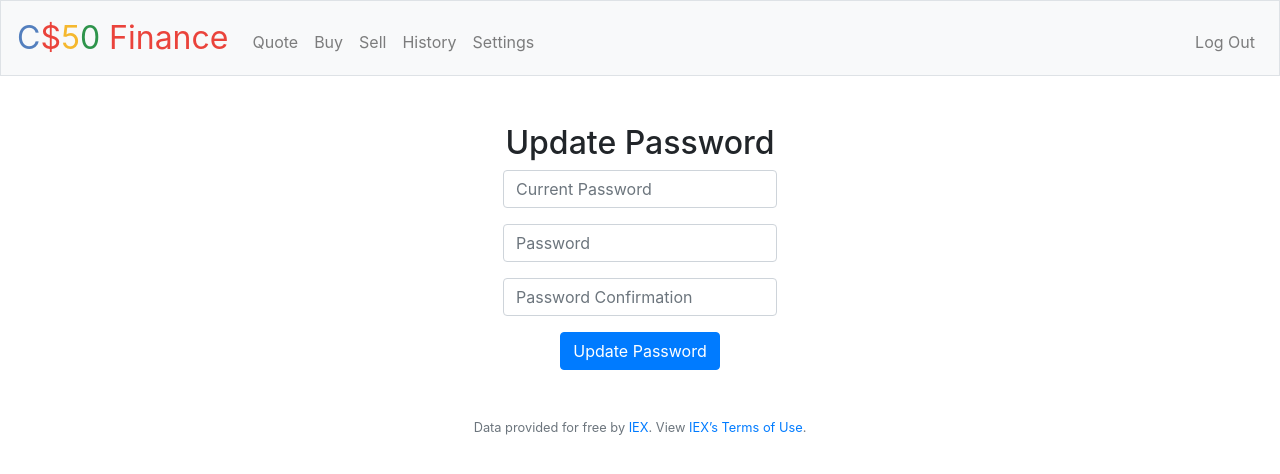
After one commit to murillo-leal/finance, a Flask app: page /settings in a window 1280 px wide. The commit adds this page. Shown: the top 474 px of the page. Run offline with Flask 2, Linux system fonts and the light colour scheme; the visitor is signed in with stand-in values (Sample User, id 1); some libraries are stand-ins or nearby versions.

Commit message:
Refactor models, added password changing

```diff
--- a/application.py
+++ b/application.py
@@ -1,13 +1,14 @@
 import os
 
-from cs50 import SQL
 from flask import Flask, flash, jsonify, redirect, render_template, request, session
 from flask_session import Session
 from tempfile import mkdtemp
 from werkzeug.exceptions import default_exceptions, HTTPException, InternalServerError
-from werkzeug.security import check_password_hash, generate_password_hash
 
 from helpers import apology, login_required, lookup, usd
+
+from models import balances, history as history_db, users, database
+db = database.db
 
 # Configure application
 app = Flask(__name__)
@@ -32,34 +33,6 @@ app.config["SESSION_PERMANENT"] = False
 app.config["SESSION_TYPE"] = "filesystem"
 Session(app)
 
-# Configure CS50 Library to use SQLite database
-db = SQL("sqlite:///finance.db")
-
-# Create table for user balance
-db.execute("""
-CREATE TABLE IF NOT EXISTS 'balances' (
-    'id' INTEGER PRIMARY KEY AUTOINCREMENT NOT NULL,
-    'user_id' INTEGER NOT NULL,
-    'symbol' TEXT NOT NULL,
-    'shares' INTEGER NOT NULL,
-    FOREIGN KEY(user_id) REFERENCES users(id)
-    )
-    """)
-db.execute("CREATE UNIQUE INDEX IF NOT EXISTS unique_balances_user_id_symbol ON balances (user_id, symbol)")
-
-# Create table of user history
-db.execute("""
-CREATE TABLE IF NOT EXISTS 'history' (
-    'id' INTEGER PRIMARY KEY AUTOINCREMENT NOT NULL,
-    'user_id' INTEGER, 'symbol' TEXT,
-    'shares' INTEGER NOT NULL,
-    'price' NUMERIC NOT NULL,
-    'created_at' DATETIME NOT NULL DEFAULT CURRENT_TIMESTAMP,
-    FOREIGN KEY(user_id) REFERENCES users(id)
-    )
-    """)
-db.execute("CREATE UNIQUE INDEX IF NOT EXISTS index_history_user_id ON balances (user_id, symbol)")
-
 # Make sure API key is set
 if not os.environ.get("API_KEY"):
     raise RuntimeError("API_KEY not set")
@@ -70,20 +43,20 @@ if not os.environ.get("API_KEY"):
 def index():
     """Show portfolio of stocks"""
 
-    users = db.execute("SELECT * FROM users WHERE id = ?", session["user_id"])
-    user = users[0]
+    user = users.get_user_by_id(session["user_id"])
 
-    rows = db.execute("SELECT * FROM balances WHERE user_id = ?", user["id"])
-    balances = []
+    rows = balances.get_balences_by_user_id(user["id"])
+
+    stocks = []
     for row in rows:
         balance = row
         stock = lookup(balance["symbol"])
         balance["price"] = stock["price"]
         balance["total"] = stock["price"] * balance["shares"]
         balance["name"] = stock["name"]
-        balances.append(balance)
+        stocks.append(balance)
 
-    return render_template("index.html", cash=user["cash"], stocks=balances, user=user)
+    return render_template("index.html", cash=user["cash"], stocks=stocks, user=user)
 
 
 
@@ -93,7 +66,7 @@ def index():
 @login_required
 def history():
     """Show history of transactions"""
-    history = db.execute("SELECT * FROM history WHERE user_id = ?", session["user_id"])
+    history = history_db.get_history_by_user_id(session["user_id"])
     return render_template("history.html", history=history)
 
 
@@ -115,16 +88,12 @@ def login():
         elif not request.form.get("password"):
             return apology("must provide password", 403)
 
-        # Query database for username
-        rows = db.execute("SELECT * FROM users WHERE username = :username",
-                          username=request.form.get("username"))
-
-        # Ensure username exists and password is correct
-        if len(rows) != 1 or not check_password_hash(rows[0]["hash"], request.form.get("password")):
+        user = users.get_user_by_username_and_password(request.form.get("username"), request.form.get("password"))
+        if not user:
             return apology("invalid username and/or password", 403)
 
         # Remember which user has logged in
-        session["user_id"] = rows[0]["id"]
+        session["user_id"] = user["id"]
 
         # Redirect user to home page
         return redirect("/")
@@ -188,17 +157,56 @@ def register():
         elif confirmation != password:
             return apology("passwords didn't match", 403)
 
-        hashed_password = generate_password_hash(password)
-
-        new_user_id = db.execute("INSERT INTO users (username, hash) VALUES (?, ?)", username, hashed_password)
+        new_user_id = users.register(username, password)
 
         # Remember which user has logged in
+        flash("Registered", "success")
         session["user_id"] = new_user_id
 
         # Redirect user to home page
         return redirect("/")
     else:
         return render_template("register.html")
+
+@app.route("/settings", methods=["GET", "POST"])
+@login_required
+def settings():
+    """Change password"""
+    if request.method == "POST":
+        current_password = request.form.get("current_password")
+        password = request.form.get("password")
+        confirmation = request.form.get("confirmation")
+
+         # Ensure username was submitted
+        if not current_password:
+            return apology("must provide current password", 403)
+
+        # Ensure password was submitted
+        elif not password:
+            return apology("must provide password", 403)
+
+        elif confirmation != password:
+            return apology("passwords didn't match", 403)
+
+        update_successfully = users.update_password(session["user_id"], current_password, password)
+
+        if not update_successfully:
+            #Error
+            flash("Invalid current password!", "warning")
+            return render_template("settings.html")
+        else:
+            #Redirect
+            flash("Password updated successfully!", "success")
+            return redirect("/")
+
+
+        # Remember which user has logged in
+        flash("Password Updated successfully", "warning")
+
+        # Redirect user to home page
+        return redirect("/")
+    else:
+        return render_template("settings.html")
 
 @app.route("/buy", methods=["GET", "POST"])
 @login_required
@@ -261,37 +269,25 @@ def sell():
         if not symbol:
             return apology("must provide a stock symbol", 400)
 
-        symbol = symbol.upper()
-
-        balances = db.execute("SELECT * FROM balances WHERE user_id = ? AND symbol = ?", session["user_id"], symbol)
-        if len(balances) < 1:
-            return apology(f"Insufficiente shares for symbol '{symbol}'", 400)
-
-        balance = balances[0]
-        if shares > balance["shares"]:
-            return apology(f"Insufficiente shares for symbol '{symbol}'", 400)
-
         stock = lookup(symbol)
         if not stock:
             return apology(f"error retrieving stock '{symbol}'", 400)
 
-        users = db.execute("SELECT * FROM users WHERE id = ?", session["user_id"])
-        user = users[0]
+        symbol = symbol.upper()
 
-        balance["shares"] -= shares
-        db.execute("UPDATE balances SET shares = ? WHERE id = ?", balance["shares"],balance["id"])
+        sucess, message = balances.get_balances_for_user_shares(session["user_id"], symbol, shares)
+        if not sucess:
+            return apology(message, 400)
 
-        db.execute("INSERT INTO history (user_id, symbol, shares, price) VALUES (?, ?, ?, ?)", user["id"], symbol, shares * -1, stock["price"])
+        history_db.insert_new_entry(session["user_id"], symbol, shares * -1, stock["price"])
 
-        total = stock["price"] * shares
-        updated_cash = user["cash"] + total
-        db.execute("UPDATE users SET cash = ? WHERE id = ?", updated_cash, user["id"])
+        users.add_cash(session["user_id"], stock["price"] * shares)
 
         flash(f"sold'{shares}' shares of '{symbol}' successfully", "success")
         return redirect("/")
 
     else:
-        stocks = db.execute("SELECT * FROM balances WHERE user_id = ? AND shares > 0", session["user_id"])
+        stocks = balances.get_positive_stocks(session["user_id"])
         return render_template("sell.html", stocks=stocks)
 
 
--- a/templates/buy.html
+++ b/templates/buy.html
@@ -8,10 +8,10 @@
 <h2>Buy Stocks</h2>
     <form action="/buy" method="post">
         <div class="form-group">
-            <input autocomplete="off" autofocus class="form-control" name="symbol" placeholder="Symbol" type="text">
+            <input required autocomplete="off" autofocus class="form-control" name="symbol" placeholder="Symbol" type="text">
         </div>
         <div class="form-group">
-            <input autocomplete="off" autofocus class="form-control" name="shares" placeholder="Shares" type="text">
+            <input required autocomplete="off" autofocus class="form-control" name="shares" placeholder="Shares" type="text">
         </div>
         <button class="btn btn-primary" type="submit">Buy</button>
     </form>
--- a/templates/layout.html
+++ b/templates/layout.html
@@ -38,6 +38,7 @@
                         <li class="nav-item"><a class="nav-link" href="/buy">Buy</a></li>
                         <li class="nav-item"><a class="nav-link" href="/sell">Sell</a></li>
                         <li class="nav-item"><a class="nav-link" href="/history">History</a></li>
+                        <li class="nav-item"><a class="nav-link" href="/settings">Settings</a></li>
                     </ul>
                     <ul class="navbar-nav ml-auto mt-2">
                         <li class="nav-item"><a class="nav-link" href="/logout">Log Out</a></li>
--- a/templates/quote.html
+++ b/templates/quote.html
@@ -8,7 +8,7 @@
 <h2>View Stocks</h2>
     <form action="/quote" method="post">
         <div class="form-group">
-            <input autocomplete="off" autofocus class="form-control" name="symbol" placeholder="symbol" type="text">
+            <input required autocomplete="off" autofocus class="form-control" name="symbol" placeholder="symbol" type="text">
         </div>
         <button class="btn btn-primary" type="submit">Search</button>
     </form>
--- a/templates/sell.html
+++ b/templates/sell.html
@@ -8,14 +8,14 @@
 <h2>Sell Stocks</h2>
     <form action="/sell" method="post">
         <div class="form-group">
-            <select class="form-control" name="symbol" id="symbol">
+            <select class="form-control" name="symbol" required>
                 {% for stock in stocks %}
                 <option value="{{ stock.symbol }}">{{ stock.symbol }} (Current Shares:{{ stock.shares }})</option>
                 {% endfor %}
             </select>
         </div>
         <div class="form-group">
-            <input autocomplete="off" autofocus class="form-control" name="shares" placeholder="Shares" type="text">
+            <input required autocomplete="off" autofocus class="form-control" name="shares" placeholder="Shares" type="text">
         </div>
         <button class="btn btn-primary" type="submit">Sell</button>
     </form>
--- /dev/null
+++ b/templates/settings.html
@@ -0,0 +1,21 @@
+{% extends "layout.html" %}
+
+{% block title %}
+    Update Password
+{% endblock %}
+
+{% block main %}
+<h2>Update Password</h2>
+    <form action="/settings" method="post">
+        <div class="form-group">
+            <input class="form-control" name="current_password" placeholder="Current Password" type="password">
+        </div>
+        <div class="form-group">
+            <input class="form-control" name="password" placeholder="Password" type="password">
+        </div>
+        <div class="form-group">
+            <input class="form-control" name="confirmation" placeholder="Password Confirmation" type="password">
+        </div>
+        <button class="btn btn-primary" type="submit">Update Password</button>
+    </form>
+{% endblock %}
```
Also changed, not shown: models/balances.py (added, +23 -0 lines), models/database.py (added, +29 -0 lines), models/history.py (added, +9 -0 lines), models/transactions.py (added, +11 -0 lines), models/users.py (added, +45 -0 lines), models/__init__.py (added).
